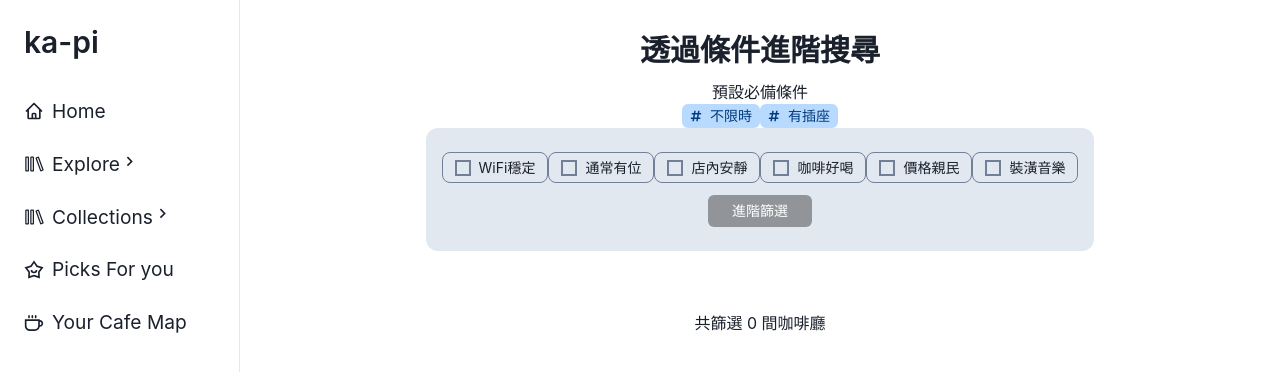
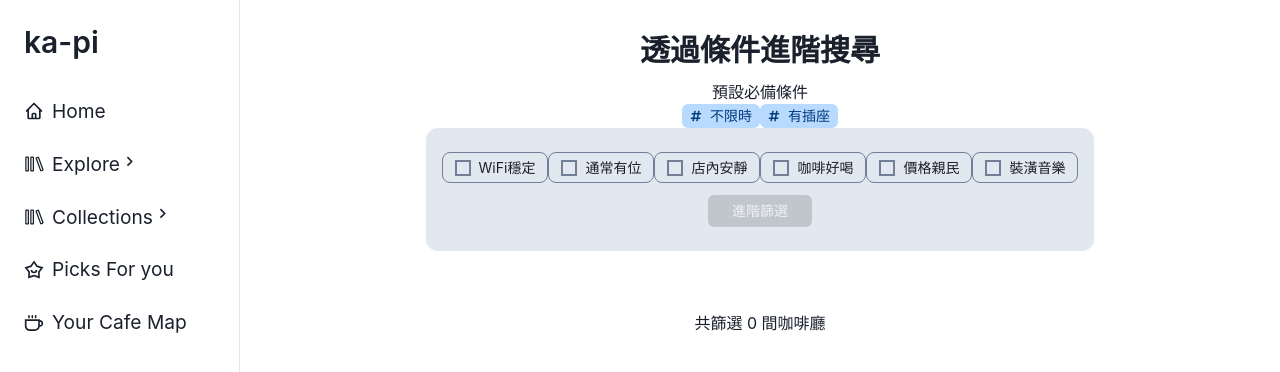
Before and after one commit to ellenchialin/ka-pi, a React (Create React App) app: page /search/features in a window 1280 px wide. Shown: the top 372 px of the page. Built offline with nearby package versions, Linux system fonts and the light colour scheme; the HTML template or start-up script is replaced by a standard one.

Commit message:
Disable button when no selected feature

```diff
--- a/src/pages/search/SearchByFeature.js
+++ b/src/pages/search/SearchByFeature.js
@@ -146,6 +146,7 @@ function SearchByFeature() {
           px="6"
           h="8"
           onClick={submitSearch}
+          isDisabled={value.length === 0 ? true : false}
         >
           進階篩選
         </Button>
```
